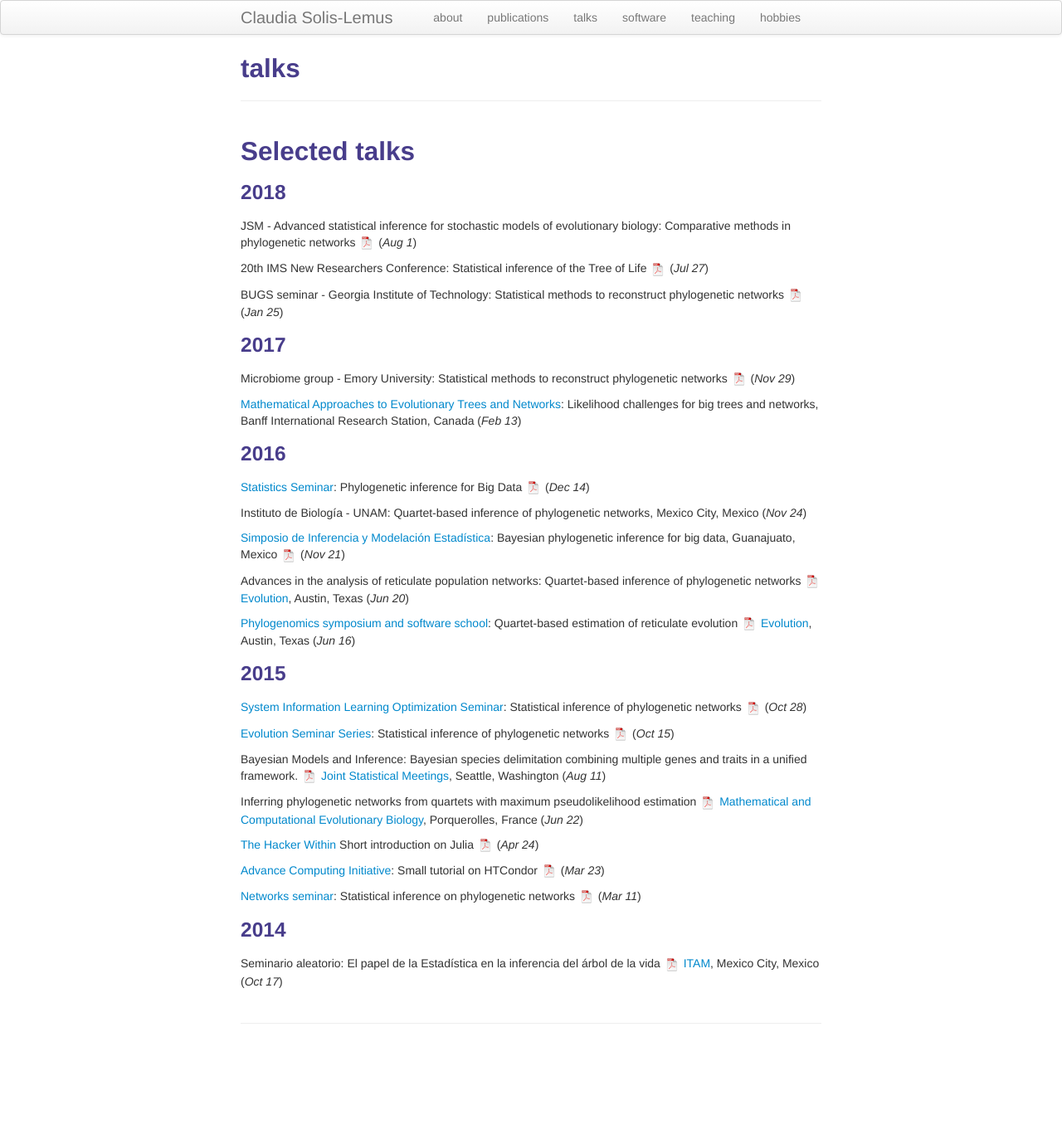
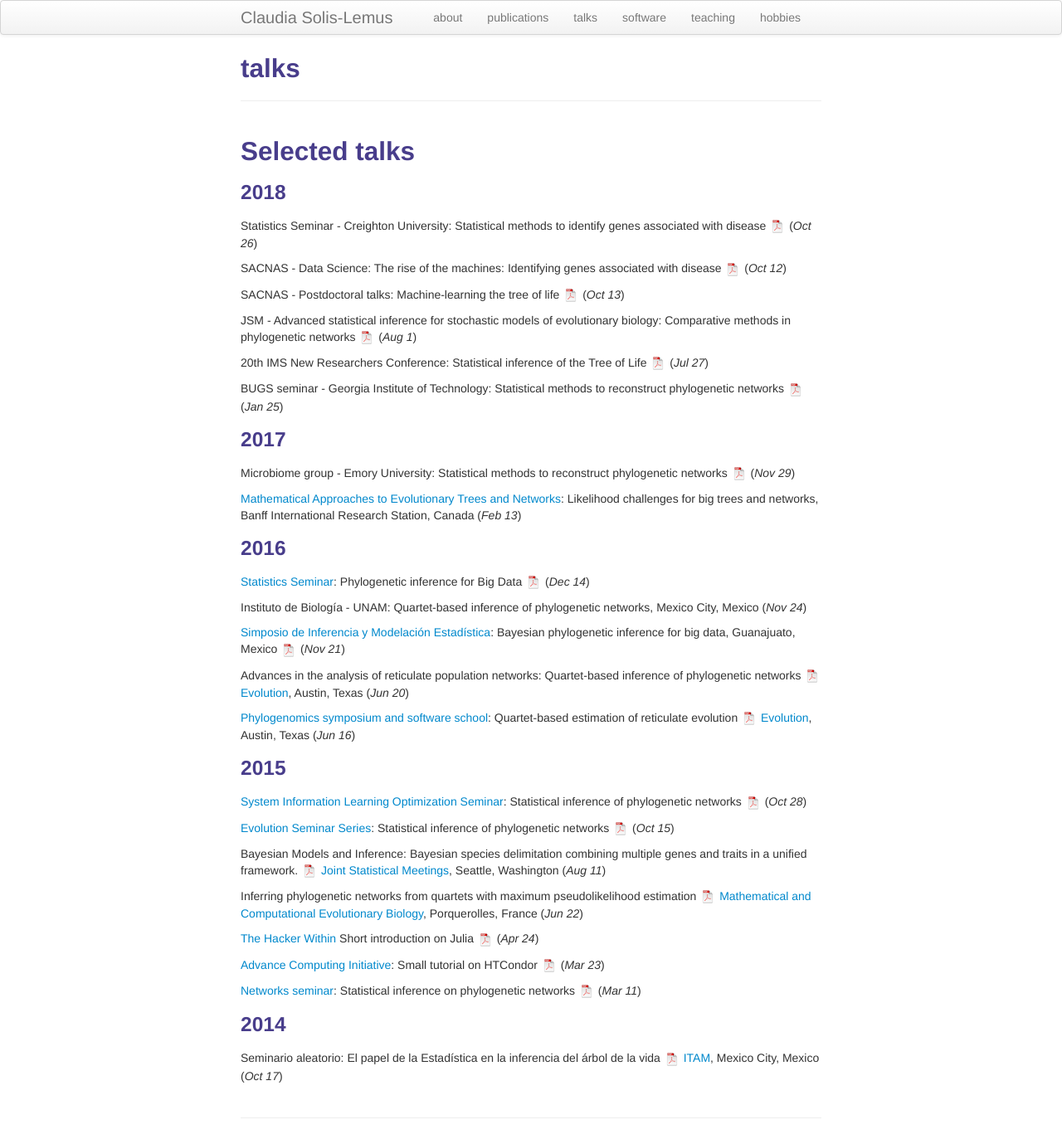
Before and after one commit to crsl4/crsl4.github.io, a Jekyll site: the page built from pages/talks.md, in a window 1280 px wide. Shown: the whole page at 83% size. Built offline with Jekyll 4.4.1, drawn with Linux system fonts in a browser that asks for light colours; before the commit the page ends 1265 px from its top, so only the background shows below that.

Commit message:
updated cv and talks

```diff
--- a/pages/talks.md
+++ b/pages/talks.md
@@ -7,6 +7,19 @@ description: Claudia Solis-Lemus' talks
 ## Selected talks
 
 ### 2018
+
+Statistics Seminar - Creighton University:  Statistical methods to identify genes associated with disease
+[![pdf](icons16/pdf-icon.png)](https://www.stat.wisc.edu/~claudia/gwas-talk2.pdf)
+(_Oct 26_)
+
+SACNAS - Data Science: The rise of the machines:  Identifying genes associated with disease
+[![pdf](icons16/pdf-icon.png)](https://www.stat.wisc.edu/~claudia/gwas-talk.pdf)
+(_Oct 12_)
+
+SACNAS - Postdoctoral talks: Machine-learning the tree of life
+[![pdf](icons16/pdf-icon.png)](https://www.stat.wisc.edu/~claudia/phylo-talk.pdf)
+(_Oct 13_)
+
 
 JSM - Advanced statistical inference for stochastic models of evolutionary biology:  Comparative methods in phylogenetic networks
 [![pdf](icons16/pdf-icon.png)](https://www.stat.wisc.edu/~claudia/talk-jsm.pdf)
```
Also changed, not shown: 1 other file.
